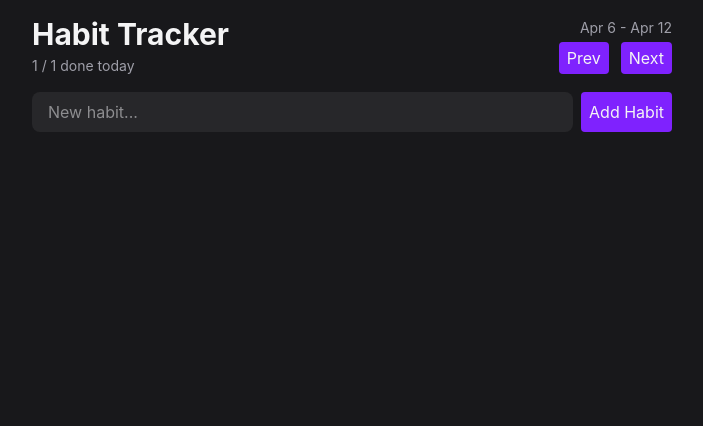
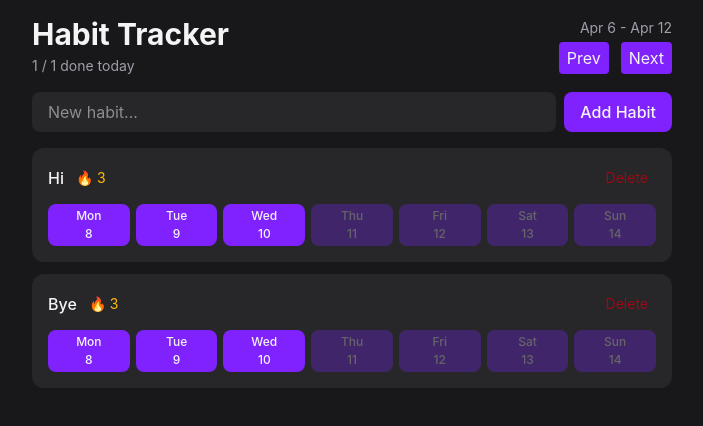
Before and after one commit to hu-lisa/habit-tracker, a React (Vite) app: page / in a window 1280 px wide. Shown: the top 426 px of the page, without its empty margins (288-991 px from the left). Built offline with nearby package versions, Linux system fonts and the light colour scheme.

Commit message:
habit list, date and styling, button variants

```diff
--- a/package.json
+++ b/package.json
@@ -11,8 +11,10 @@
   },
   "dependencies": {
     "@tailwindcss/vite": "^4.3.0",
+    "date-fns": "^4.4.0",
     "react": "^19.2.6",
     "react-dom": "^19.2.6",
+    "tailwind-merge": "^3.6.0",
     "tailwindcss": "^4.3.0"
   },
   "devDependencies": {
--- a/src/components/Button.tsx
+++ b/src/components/Button.tsx
@@ -1,14 +1,30 @@
-import type { ReactNode } from "react"
-
+import type { ComponentProps } from "react"
+import { twMerge } from "tailwind-merge";
+type Variant = "primary" | "secondary" | "ghost-destructive";
 type ButtonProps = {
-    children: ReactNode
-}
-export default function Button({ children }: ButtonProps) {
+    variant?: Variant
+} & ComponentProps<"button">
+export default function Button({ variant = "primary", className, ...props }: ButtonProps) {
     return (
         <button
-            className="bg-violet-600 hover:bg-violet-500 transition-colors rounded px-2 py-1 disabled:opacity-30 disabled:cursor-not-allowed"
-        >
-            {children}
-        </button>
+            {...props} className={twMerge(
+                getVariantStyles(variant),
+                "transition-colors rounded px-2 py-1 disabled:opacity-30 disabled:cursor-not-allowed",
+                className,
+            )}
+        />
     )
 }
+
+function getVariantStyles(variant: Variant) {
+    switch (variant) {
+        case "primary":
+            return "bg-violet-600 hover:bg-violet-500"
+        case "secondary":
+            return "bg-zinc-700 hover:bg-zinc-600 text-zinc-400"
+        case "ghost-destructive":
+            return "hover:bg-red-800 text-red-800 hover:text-red-200"
+        default:
+            throw new Error(`Invalid variant: ${variant satisfies never}`)
+    }
+}
--- a/src/components/HabitForm.tsx
+++ b/src/components/HabitForm.tsx
@@ -5,7 +5,7 @@
         <form className="flex gap-2">
             <input className="flex-1 rounded-lg bg-zinc-800 px-4 py-2 outline-none focus-visible:ring-2 focus-visible:ring-violet-500"
                 placeholder="New habit..."/>
-            <Button>Add Habit</Button>
+            <Button className="rounded-lg px-4 py-2 font-medium">Add Habit</Button>
         </form>
     );
 }
--- a/src/components/HabitList.tsx
+++ b/src/components/HabitList.tsx
@@ -1,5 +1,53 @@
+import { eachDayOfInterval, endOfWeek, format, isFuture, startOfWeek } from "date-fns";
+import Button from "./Button";
+
 export default function HabitList() {
+    const habits = [
+        { id: 1, name: "Hi" },
+        { id: 2, name: "Bye" },
+    ];
+    if (habits.length === 0) {
+        return <h1 className="text-center text-shadow-zinc-500 py-12">No habits yet. Add one above to get started</h1>
+    }
     return (
-        null
+        <div className="flex flex-col gap-3">
+            {habits.map(habit => <HabitItem key={habit.id} habit={habit} />)}
+        </div>
     )
 }
+
+type HabitItemProps = {
+    habit: {id: number, name: string }
+}
+function HabitItem({ habit }: HabitItemProps) {
+    const visibleDates = eachDayOfInterval({
+        start: startOfWeek(new Date(), { weekStartsOn: 1 }),
+        end: endOfWeek(new Date(), { weekStartsOn: 1 })
+    });
+
+    return (
+        <div className="rounded-xl bg-zinc-800 p-4 flex flex-col gap-3">
+            <div className="flex items-center justify-between">
+                <div className="flex gap-3 items-center">
+                    <span className="font-medium">{habit.name}</span>
+                    <span className="text-sm text-amber-400">🔥 3</span>
+                </div>
+                <Button variant="ghost-destructive" className="text-sm">
+                    Delete
+                </Button>
+            </div>
+            <div className="flex gap-1.5">
+                {visibleDates.map(date => (
+                    <Button
+                        className="flex flex-1 flex-col items-center gap-0.5 rounded-lg text-xs"
+                        key={date.toISOString()}
+                        disabled={isFuture(date)}
+                    >
+                        <span className="font-medium">{format(date, "EEE")}</span>
+                        <span className="font-medium">{format(date, "d")}</span>
+                    </Button>
+                ))}
+            </div>
+        </div>
+    )
+}
```
Also changed, not shown: 1 other file (tests, documents, lock files or other folders).
